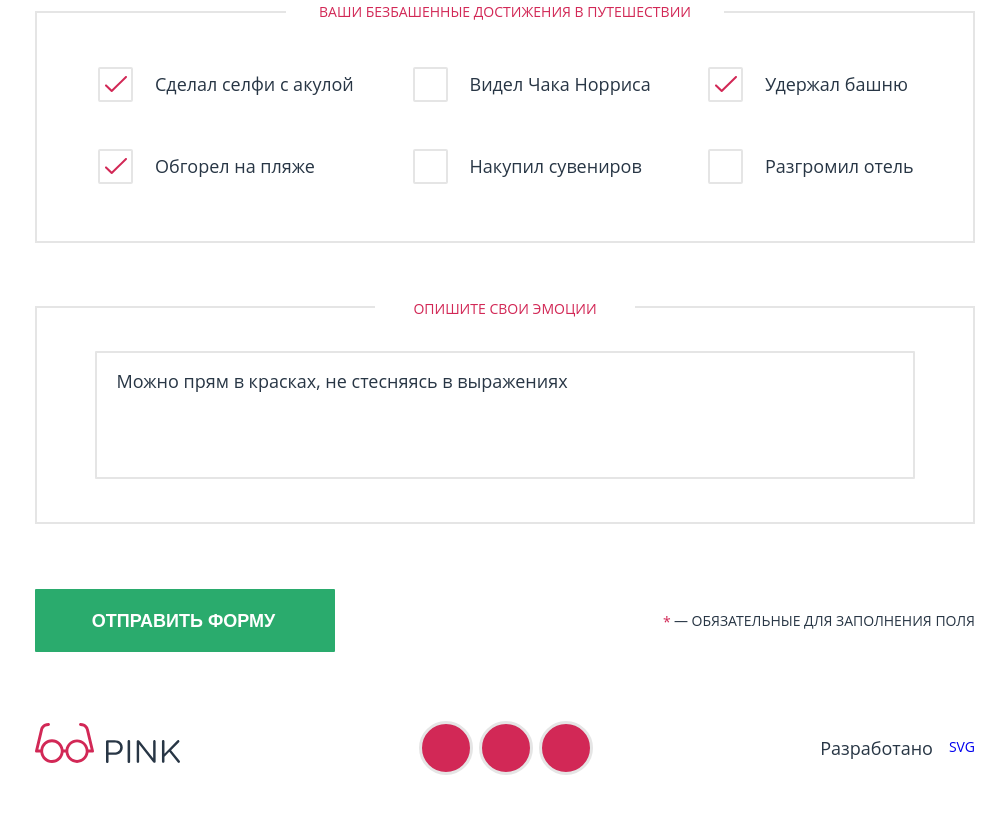
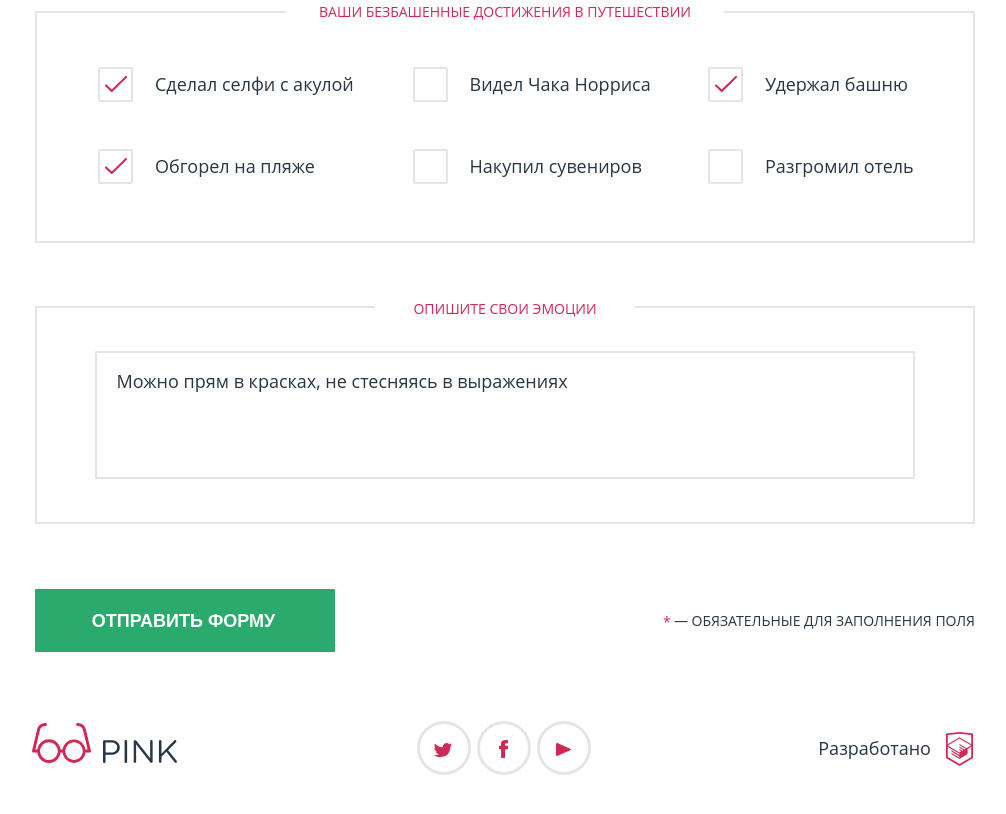
Before and after one commit to hulluahven/1796247-pink-24, a website: page source/form.html in a window 1280 px wide. Shown: the part 1207-2021 px from the top of the page, without its empty margins (135-1141 px from the left). Drawn offline with nearby package versions, Linux system fonts and the light colour scheme; files that its build step writes are made by us from their sources.

Commit message:
добавлены иконки в футере и JS для внутренних страниц меню

```diff
--- a/source/form.html
+++ b/source/form.html
@@ -9,17 +9,15 @@
 <body class="page__body">
   <header class="page-header">
     <div class="page-header__wrapper">
-        <!-- блок в котором будет навигация -->
     <a class="page-header__logo" href="#">
       <img class="page-header__logo-image page-header__logo-image--simple" src="img/pink.svg" width="74" height="23" alt="Приложение для редактирования фотографий «Pink»">
       <img class="page-header__logo-image page-header__logo-image--glasses" src="img/logotype-tablet.png" width="145" height="40" alt="Приложение для редактирования фотографий «Pink»">
     </a>
-    <nav class="main-nav main-nav--openeed main-nav--nojs">
+    <nav class="main-nav main-nav--opened main-nav--nojs">
       <button class="main-nav__toggle" type="button">
         <span class="visually-hidden">Открыть/закрыть меню</span>
       </button>
       <div class="main-nav__wrapper">
-        <!-- добавляем обёртку для будущей центровки навигации -->
         <ul class="main-nav__list">
           <li class="main-nav__item">
             <a class="main-nav__link" href="index.html">
@@ -77,7 +75,6 @@
                   </fieldset>
                     </div>
                     <div class="contest-form__fieldset-wrapper contest-form__fieldset-wrapper--achievements">
-                        <!-- обёртка для позиционирования и сетки -->
                         <fieldset class="contest-form__fieldset checkbox-fieldset">
                             <legend class="checkbox-fieldset__title">Ваши безбашенные достижения в путешествии</legend>
                             <ul class="checkbox-fieldset__list">
@@ -184,7 +181,11 @@
         </div>
         <div class="page-footer__copyright copyright">
           <p class="copyright__text">Разработано</p>
-          <a class="copyright__link" href="https://htmlacademy.ru/intensive/adaptive">SVG</a>
+          <a class="copyright__link" href="https://htmlacademy.ru/intensive/adaptive">
+            <svg class="copyright__logo" width="27" height="34" viewBox="0 0 27 34" fill="none" xmlns="http://www.w3.org/2000/svg">
+              <path d="M13.6426 0.0157537L13.5 0L0 1.40733V26.0129L13.5 34L27 26.0129V1.40733L13.6426 0.0157537ZM25.2344 25.0151L13.5 31.9573L1.76561 25.0151V14.9293L13.4507 21.8451L13.4701 23.0984L5.45351 18.3548L5.44295 19.5801L13.4894 24.3885L13.5088 25.675L5.46408 20.9174L5.45351 22.1427L13.5 26.9511L21.6239 22.1182V20.8929V16.909L25.2432 14.7595L25.2344 25.0151ZM25.2344 13.4519L22.0147 15.3319L20.5325 16.2071L13.4666 12.0201L13.456 13.2454L19.4957 16.818L19.4429 16.8495L19.3126 16.9247L18.4536 17.4166L13.4666 14.4689L13.456 15.6942L17.3921 18.0222L16.4591 18.6314L16.438 18.6436L13.4666 16.902L13.456 18.1273L15.4029 19.2615L13.4155 20.4483L1.7973 13.5762L13.4349 6.61831L25.2344 13.4519ZM25.2344 12.2266L13.4401 5.31075L1.76561 12.2196V2.9897L13.5 1.76442L25.2344 2.9897V12.2266Z" />
+              </svg>
+          </a>
         </div>
       </div>
     </footer>
@@ -214,6 +215,6 @@
         </div>
       </div>
     </section>
+    <script src="js/main.js"></script>
 </body>
-<script src="./js/main.js"></script>
 </html>
--- a/source/js/main.js
+++ b/source/js/main.js
@@ -7,27 +7,35 @@ const nameField = document.querySelector('#member-name');
 const mailField = document.querySelector('#member-mail');
 const failureMessage = document.querySelector('.modal-failure');
 const successMessage = document.querySelector('.modal-success');
-const modalSuccessButton = successMessage.querySelector ('.button');
-const modalFailureButton = failureMessage.querySelector ('.button');
+const modalFailureButton =  document.querySelector('.modal-failure__button');
+const modalSucessButton = document.querySelector ('.modal-success__button');
 const valid = document.querySelectorAll('[required]');
 const validArray = Array.prototype.slice.call(valid);
 
+
+
 navMain.classList.remove('main-nav--nojs');
-navMain.classList.remove('main-nav--opened');
-navMain.classList.add('main-nav--closed');
 
 if (pageHeader.classList.contains('page-header--closed')) {
   pageHeader.classList.remove('page-header--closed');
 }
 else {
   pageHeader.classList.add('page-header--closed');
-}
+};
+
+
+if (navMain.classList.contains('main-nav--opened')) {
+  navMain.classList.remove('main-nav--opened');
+  navMain.classList.add('main-nav--closed');
+};
+
 
 navToggle.addEventListener('click', function() {
   if (navMain.classList.contains('main-nav--closed')) {
     navMain.classList.remove('main-nav--closed');
     navMain.classList.add('main-nav--opened');
-  } else {
+  }
+  else {
     navMain.classList.add('main-nav--closed');
     navMain.classList.remove('main-nav--opened');
   }
@@ -36,23 +44,33 @@ navToggle.addEventListener('click', function() {
 navToggle.addEventListener('click', () => {
   if(pageHeader.classList.contains('page-header--closed')) {
     pageHeader.classList.remove('page-header--closed');
-  } else {
+  }
+  else {
     pageHeader.classList.add('page-header--closed');
   }
 });
 
   pageForm.addEventListener('submit', (evt) => {
-    evt.preventDefault();
+    // evt.preventDefault();
 
       if (!valid.value) {
+        evt.preventDefault();
         let empty = validArray.find(item => item.value == '');
         empty.focus();
         empty.classList.add('error');
         failureMessage.classList.add('modal-failure--show');
       }
 
-      modalFailureButton.addEventListener('click', (evt) => {
-      failureMessage.classList.remove('modal-failure--show');
-    })
+      // else {
+      //   successMessage.classList.add('modal-success--show');
+      // }
 
   });
+
+  modalFailureButton.addEventListener('click', (evt) => {
+    failureMessage.classList.remove('modal-failure--show');
+  });
+
+  // successMessage.addEventListener('click', (evt) => {
+  //   successMessage.classList.remove('modal-success--show');
+  // });
--- a/source/less/blocks/copyright.less
+++ b/source/less/blocks/copyright.less
@@ -1,13 +1,45 @@
 .copyright__text {
   line-height: 18px;
-  padding: 3px 0 0 10px;
+  padding: 9px 0 0 10px;
   margin: 0;
 
   @media (min-width: @tablet-width) {
-    padding: 4px 0 0 16px;
+    padding: 11px 0 0 16px;
   }
 
   @media (min-width: @desktop-width) {
     font-size: 18px;
+    padding: 10px 0 0 16px;
   }
 }
+
+.copyright__link {
+  width: 35px;
+  height: 35px;
+  margin: 0;
+  display: flex;
+  justify-content: center;
+}
+
+.copyright__logo {
+  fill: @cerise;
+
+  @media (min-width: @tablet-width) {
+    padding-top: 5px;
+    padding-right: 0;
+  }
+
+  @media (min-width: @desktop-width) {
+    padding-top: 3px;
+    padding-right: 2px;
+  }
+}
+
+.copyright__logo:hover,
+.copyright__logo:focus {
+  fill: @dusky-blue-gray;
+}
+
+.copyright__logo:active {
+  fill: @dusky-blue-smoke;
+}
--- a/source/less/blocks/page-footer.less
+++ b/source/less/blocks/page-footer.less
@@ -4,13 +4,13 @@
 
   @media (min-width: @tablet-width) {
     padding: 26px 15px 38px 20px;
-    width: 620px;
+    width: 623px;
     margin: 0 auto;
   }
 
   @media (min-width: @desktop-width) {
     padding: 63px 130px 73px 130px;
-    width: 940px;
+    width: 946px;
   }
 }
 
@@ -32,7 +32,8 @@
 }
 
 .page-footer__social {
-  padding: 29px 0 44px 0;
+  // padding: 29px 0 44px 0;
+  padding: 29px 0 39px 0;
 
   @media (min-width: @tablet-width) {
     padding: 3px 0 0 0;
@@ -47,9 +48,10 @@
   display: flex;
   flex-wrap: wrap;
   width: 150px;
-  gap: 16px;
+  gap: 11px;
 
   @media (min-width: @desktop-width) {
     width: auto;
+    gap: 12px;
   }
 }
--- a/source/less/blocks/social.less
+++ b/source/less/blocks/social.less
@@ -13,11 +13,47 @@
   }
 }
 
-.social__item {
+
+.social__link {
   width: 48px;
   height: 48px;
-  background-color: @cerise;
-  border-radius: 50%;
+  background-color: @basic-white;
   margin: 0;
   border: 3px solid @whisper;
+  display: flex;
+  border-radius: 50%;
+  justify-content: center;
 }
+
+.social__link:active {
+  opacity: 0.1;
+}
+
+.social__link:hover,
+.social__link:focus {
+  border: 3px solid @dusky-blue-gray;
+}
+
+.social__link::after {
+  content: "";
+  width: 20px;
+  height: 20px;
+  background-repeat: no-repeat;
+  background-position: 0 0;
+}
+
+
+.social__link--twitter::after {
+  background-image: url("../img/social-twitter.svg");
+  margin: 19px 0 0 1px;
+}
+
+.social__link--facebook::after {
+  background-image: url("../img/social-facebook.svg");
+  margin: 16px 0 0 10px;
+}
+
+.social__link--youtube::after {
+  background-image: url("../img/social-youtube.svg");
+  margin: 19px 0 0 5px;
+}
```
Also changed, not shown: source/catalog.html (+6 -14 lines), source/index.html (+8 -12 lines), source/img/social-facebook.svg (added), source/img/social-twitter.svg (added), source/img/social-youtube.svg (added).
